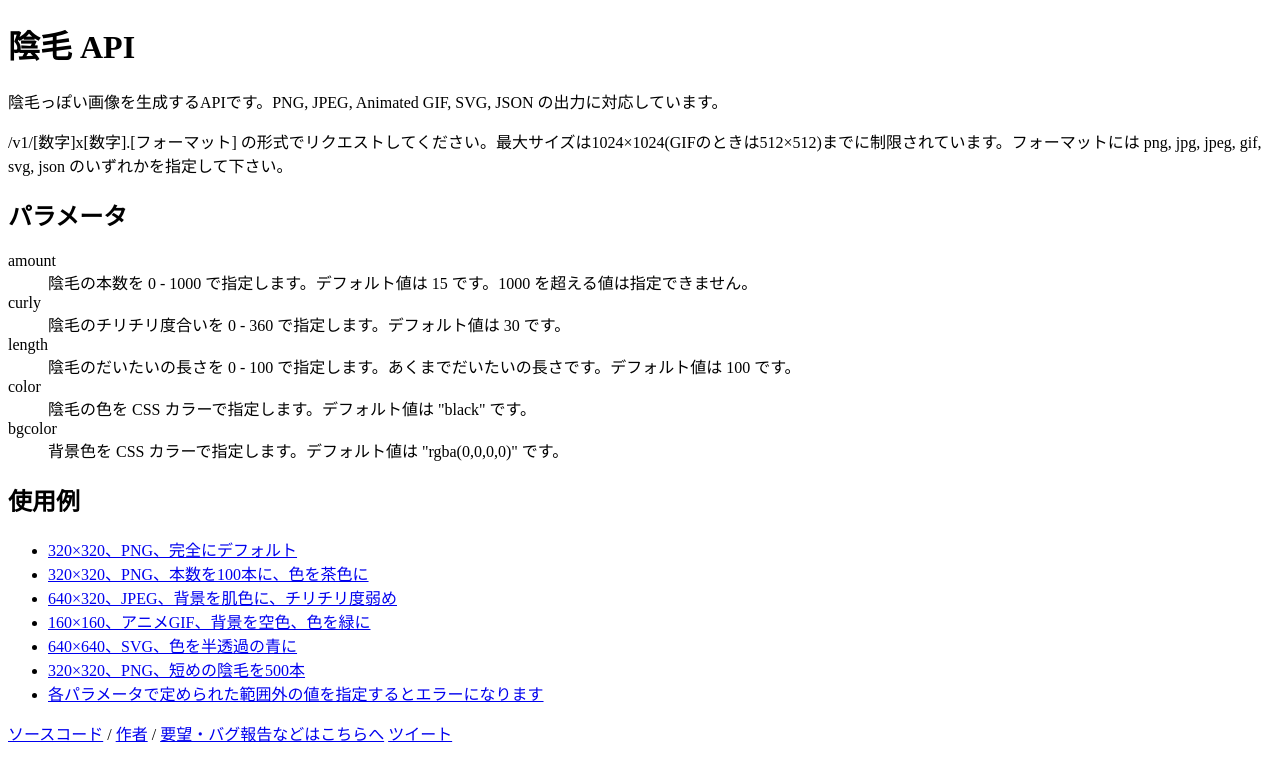
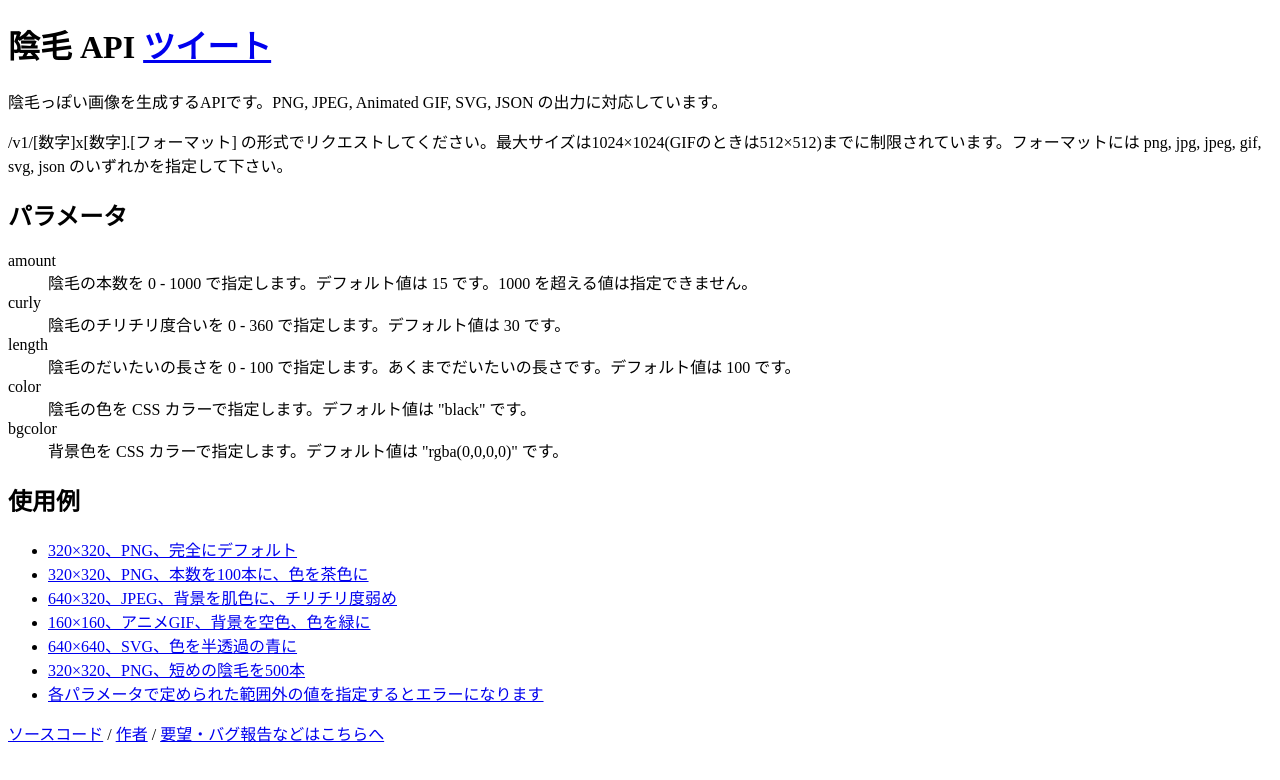
Before and after one commit to ikr7/underhair_api_v2, a website: page pages/root.html in a window 1280 px wide. Drawn offline with Linux system fonts and the light colour scheme.

Commit message:
change tweet button's location

```diff
--- a/pages/root.html
+++ b/pages/root.html
@@ -5,7 +5,11 @@
 		<title>陰毛 API</title>
 	</head>
 	<body>
-		<h1>陰毛 API</h1>
+		<h1>
+			陰毛 API
+			<a href="https://twitter.com/share" class="twitter-share-button" data-url="http://inmou.herokuapp.com/" data-via="rfc4627" data-lang="ja">ツイート</a>
+			<script>!function(d,s,id){var js,fjs=d.getElementsByTagName(s)[0],p=/^http:/.test(d.location)?'http':'https';if(!d.getElementById(id)){js=d.createElement(s);js.id=id;js.src=p+'://platform.twitter.com/widgets.js';fjs.parentNode.insertBefore(js,fjs);}}(document, 'script', 'twitter-wjs');</script>
+		</h1>
 		<p>陰毛っぽい画像を生成するAPIです。PNG, JPEG, Animated GIF, SVG, JSON の出力に対応しています。</p>
 		<p>/v1/[数字]x[数字].[フォーマット] の形式でリクエストしてください。最大サイズは1024×1024(GIFのときは512×512)までに制限されています。フォーマットには png, jpg, jpeg, gif, svg, json のいずれかを指定して下さい。</p>
 		<h2>パラメータ</h2>
@@ -49,8 +53,6 @@
 			<a href='https://github.com/ikr7/underhair_api_v2'>ソースコード</a> /
 			<a href='https://twitter.com/rfc4627'>作者</a> /
 			<a href='https://github.com/ikr7/underhair_api_v2/issues/new'>要望・バグ報告などはこちらへ</a>
-			<a href="https://twitter.com/share" class="twitter-share-button" data-url="http://inmou.herokuapp.com/" data-via="rfc4627" data-lang="ja">ツイート</a>
-			<script>!function(d,s,id){var js,fjs=d.getElementsByTagName(s)[0],p=/^http:/.test(d.location)?'http':'https';if(!d.getElementById(id)){js=d.createElement(s);js.id=id;js.src=p+'://platform.twitter.com/widgets.js';fjs.parentNode.insertBefore(js,fjs);}}(document, 'script', 'twitter-wjs');</script>
 		</p>
 	</body>
 </html>
```
